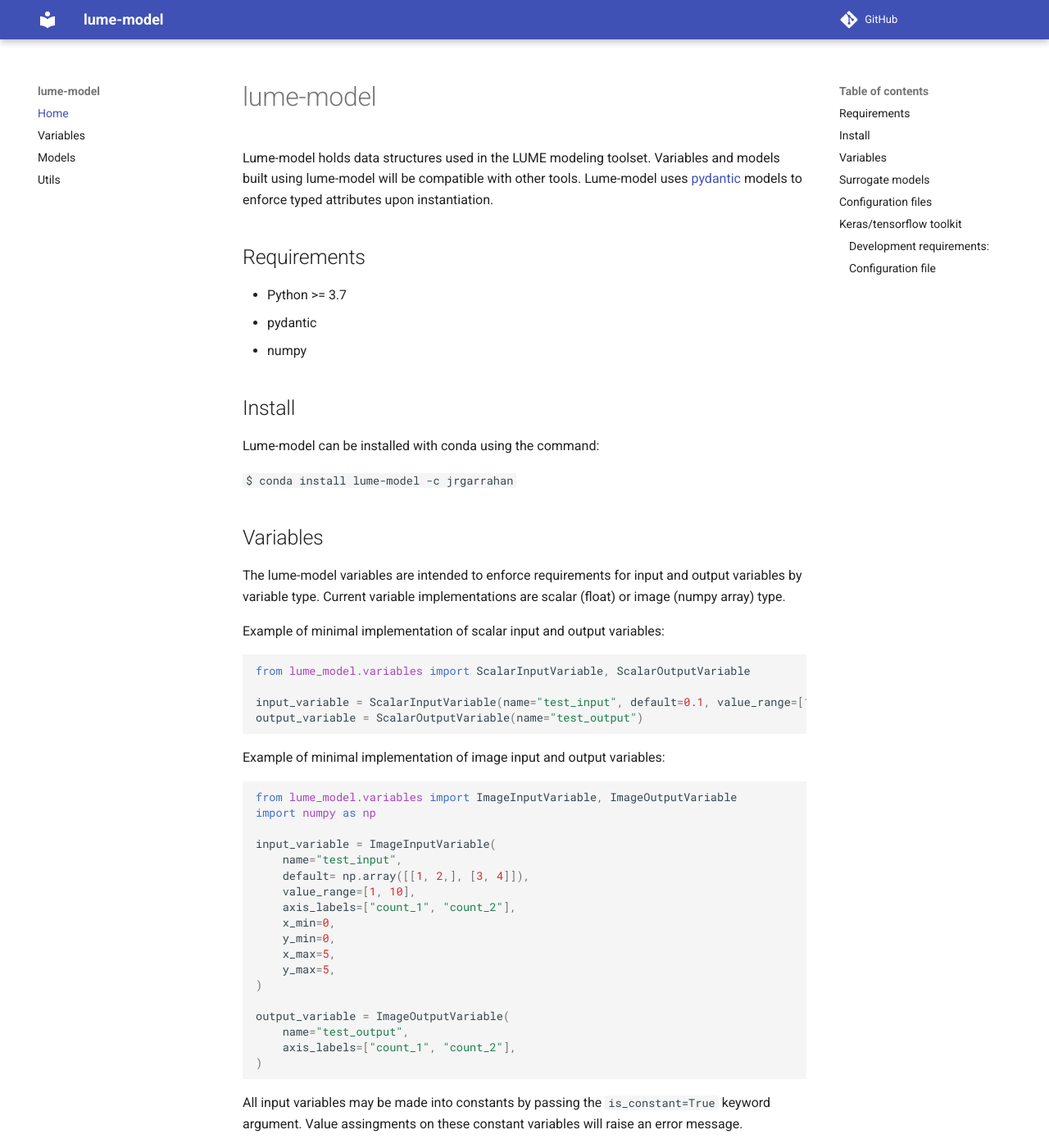
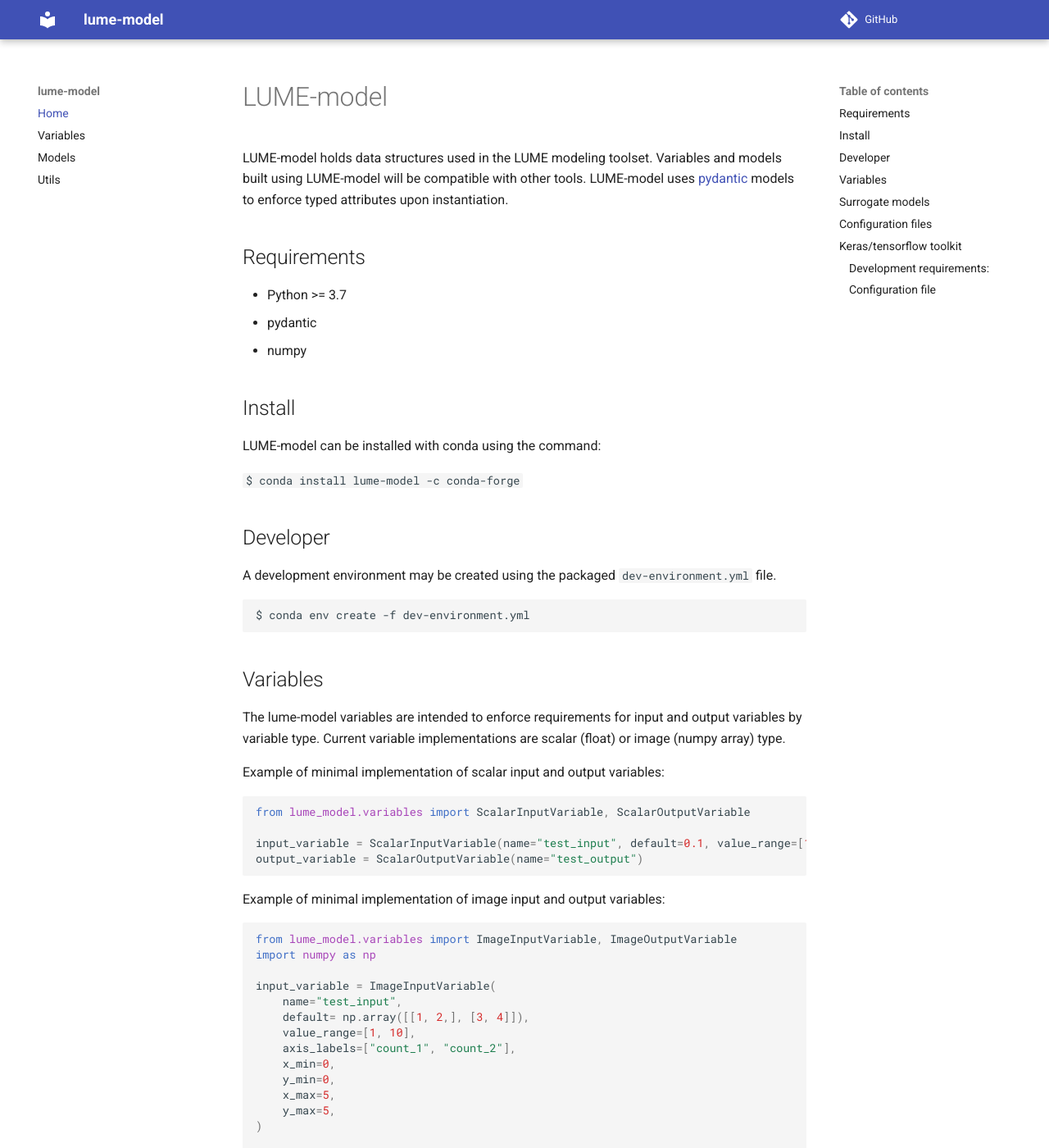
Before and after one commit to slaclab/lume-model, an MkDocs documentation site: the page built from docs/index.md, in a window 1280 px wide and 1400 px high. Shown: the whole window at 82% size. Built offline with MkDocs 1.6.1 and Material for MkDocs 9.7.7, drawn with Linux system fonts in a browser that asks for light colours; comment, search, counter and statistics services are not loaded; some of the changed text lies outside the part shown.

Commit message:
Check in updated docs

````diff
--- a/docs/index.md
+++ b/docs/index.md
@@ -1,6 +1,6 @@
-# lume-model
+# LUME-model
 
-Lume-model holds data structures used in the LUME modeling toolset. Variables and models built using lume-model will be compatible with other tools. Lume-model uses [pydantic](https://pydantic-docs.helpmanual.io/) models to enforce typed attributes upon instantiation.
+LUME-model holds data structures used in the LUME modeling toolset. Variables and models built using LUME-model will be compatible with other tools. LUME-model uses [pydantic](https://pydantic-docs.helpmanual.io/) models to enforce typed attributes upon instantiation.
 
 ## Requirements
 * Python >= 3.7
@@ -9,9 +9,17 @@ Lume-model holds data structures used in the LUME modeling toolset. Variables an
 
 ## Install
 
-Lume-model can be installed with conda using the command:
+LUME-model can be installed with conda using the command:
 
-``` $ conda install lume-model -c jrgarrahan ```
+``` $ conda install lume-model -c conda-forge ```
+
+## Developer
+
+A development environment may be created using the packaged `dev-environment.yml` file.
+
+```
+$ conda env create -f dev-environment.yml
+```
 
 ## Variables
 
@@ -51,7 +59,7 @@ All input variables may be made into constants by passing the `is_constant=True`
 
 ## Surrogate models
 
-Lume-model model classes are intended to guide user development while allowing for flexibility and customizability. The base class `lume_model.models.BaseModel` is used to enforce LUME tool compatable classes for the execution of trained models. For this case, model loading and execution should be organized into class methods.
+LUME-model model classes are intended to guide user development while allowing for flexibility and customizability. The base class `lume_model.models.BaseModel` is used to enforce LUME tool compatable classes for the execution of trained models. For this case, model loading and execution should be organized into class methods.
 
 Surrogate Model Requirements:
 
````
Also changed, not shown: docs/variables.md (+2 -0 lines).
